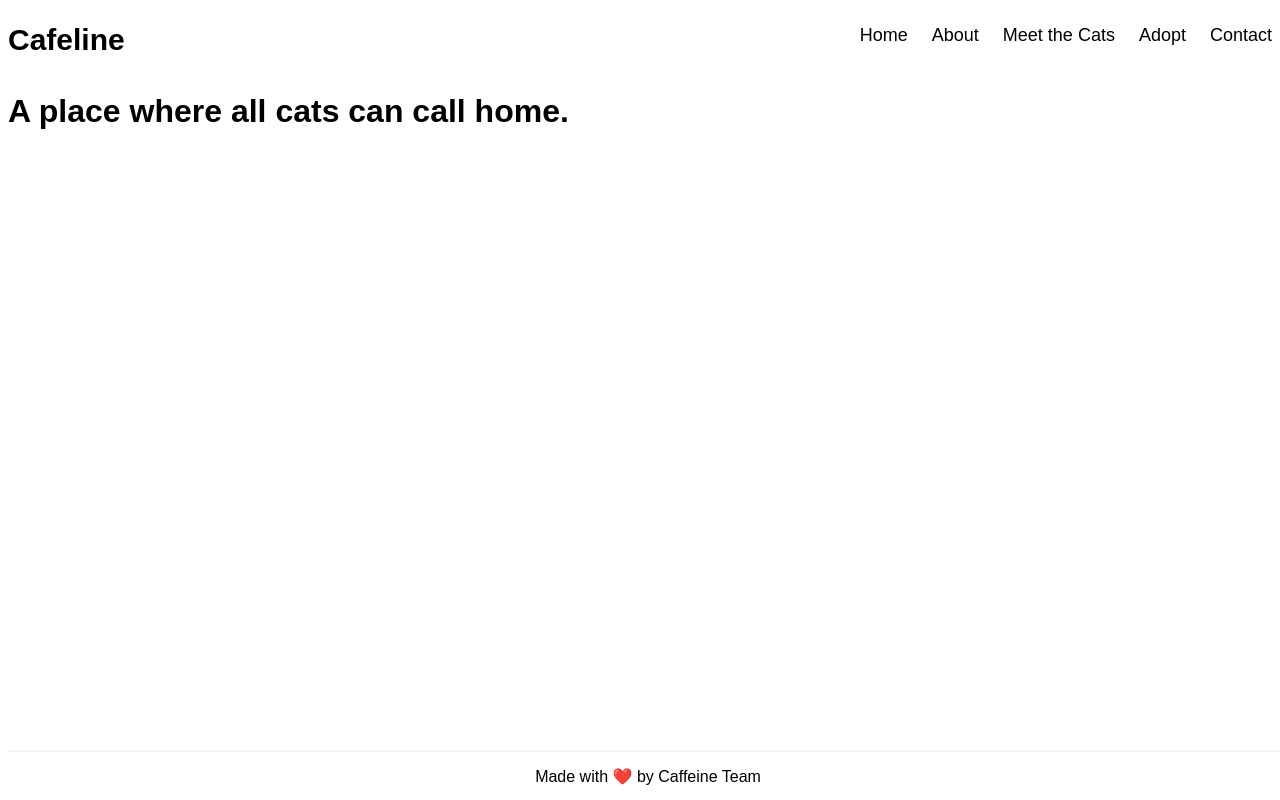
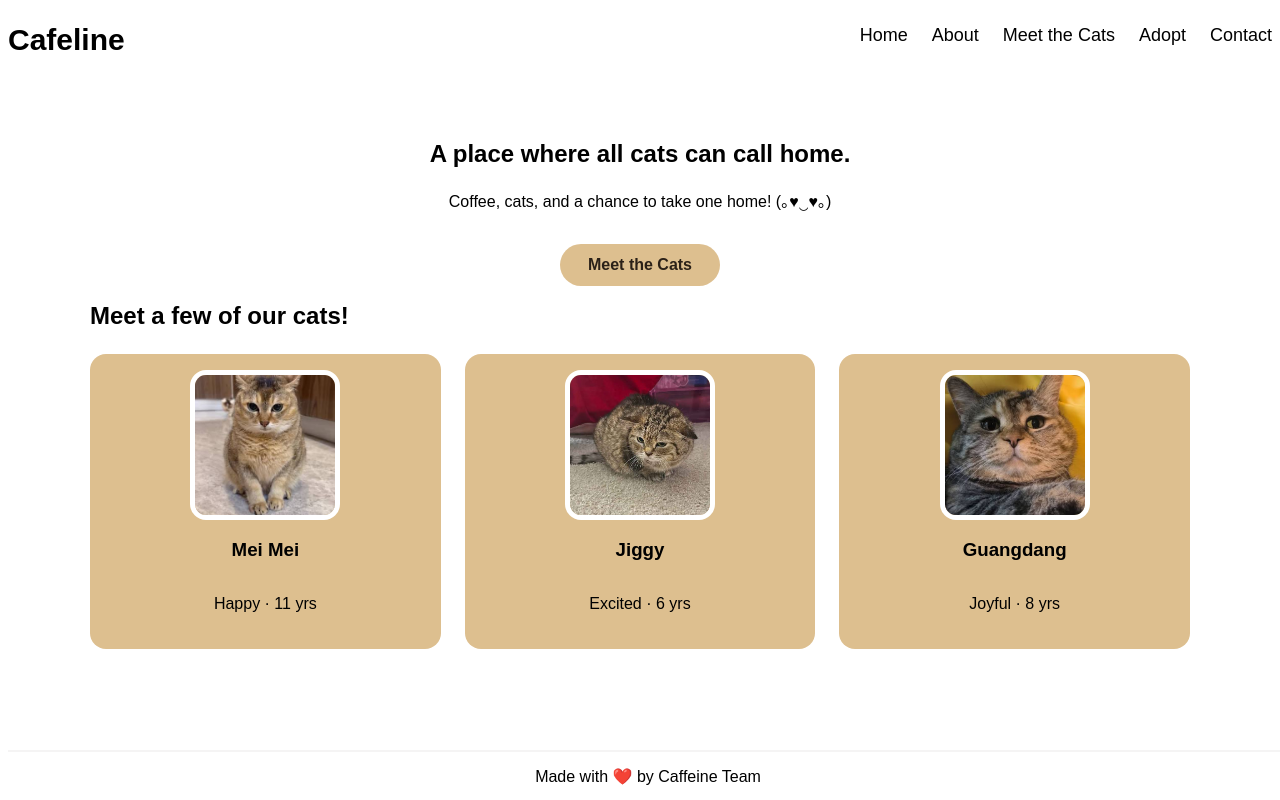
Before and after one commit to sanchitamodi/Cafeline-Team1, a Next.js app: page / in a window 1280 px wide. Built offline with nearby package versions, Linux system fonts and the light colour scheme; a web font is replaced by a local one.

Commit message:
feat: add hero, CTA, and featured cats to home page

```diff
--- /dev/null
+++ b/src/app/page.module.css
@@ -0,0 +1,59 @@
+.hero {
+  text-align: center;
+  padding: 3rem 2rem 1rem;
+}
+
+.cta {
+  display: inline-block;
+  margin-top: 1rem;
+  padding: 0.75rem 1.75rem;
+  border-radius: 999px;
+  background: #ddbf8f;
+  color: #2b2118;
+  text-decoration: none;
+  font-weight: 700;
+}
+
+.featured {
+  padding: 0 2rem 3rem;
+  max-width: 1100px;
+  margin: 0 auto;
+}
+
+.featured h2 {
+  margin-top: 0;
+  margin-bottom: 1rem;
+}
+
+.catGrid {
+  display: grid;
+  grid-template-columns: repeat(3, 1fr);
+  gap: 1.5rem;
+  margin-top: 1.5rem;
+}
+
+.catCard {
+  background: #ddbf8f;
+  border-radius: 16px;
+  padding: 1rem 1rem 1.25rem;
+  text-decoration: none;
+  color: inherit;
+  display: flex;
+  flex-direction: column;
+  align-items: center;
+  text-align: center;
+}
+
+.catCard img {
+  width: 140px;
+  height: 140px;
+  object-fit: cover;
+  border-radius: 16px;
+  border: 5px solid #fff;
+}
+
+@media (max-width: 700px) {
+  .catGrid {
+    grid-template-columns: 1fr;
+  }
+}
--- a/src/app/page.tsx
+++ b/src/app/page.tsx
@@ -1,9 +1,34 @@
 import Navbar from "@/components/Navbar";
+import styles from "./page.module.css";
+import Link from "next/link";
+import { cats } from "@/app/example/data";
+import Image from "next/image";
 
 export default function Home() {
   return (
     <main>
-      <h1>A place where all cats can call home.</h1>
+      <section className={styles.hero}>
+        <h1>A place where all cats can call home.</h1>
+        <p>Coffee, cats, and a chance to take one home! (｡♥‿♥｡) </p>
+        <Link href="/cats" className={styles.cta}>
+          Meet the Cats
+        </Link>
+      </section>
+
+      <section className={styles.featured}>
+        <h2>Meet a few of our cats!</h2>
+        <div className={styles.catGrid}>
+          {cats.slice(0, 3).map((cat) => (
+            <Link href="/cats" key={cat.id} className={styles.catCard}>
+              <Image src={cat.image} alt={cat.name} width={200} height={200} />
+              <h3>{cat.name}</h3>
+              <p>
+                {cat.personality} · {cat.age} yrs
+              </p>
+            </Link>
+          ))}
+        </div>
+      </section>
     </main>
   );
 }
```
